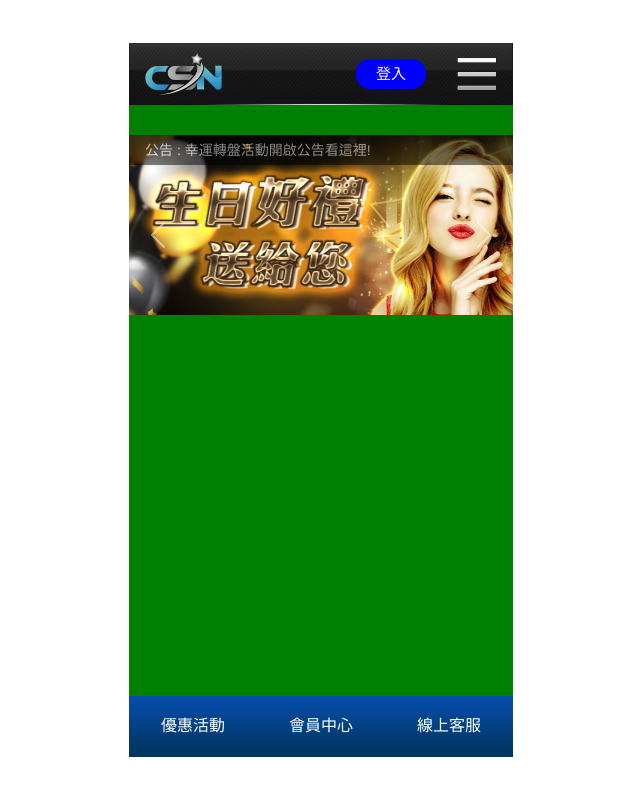
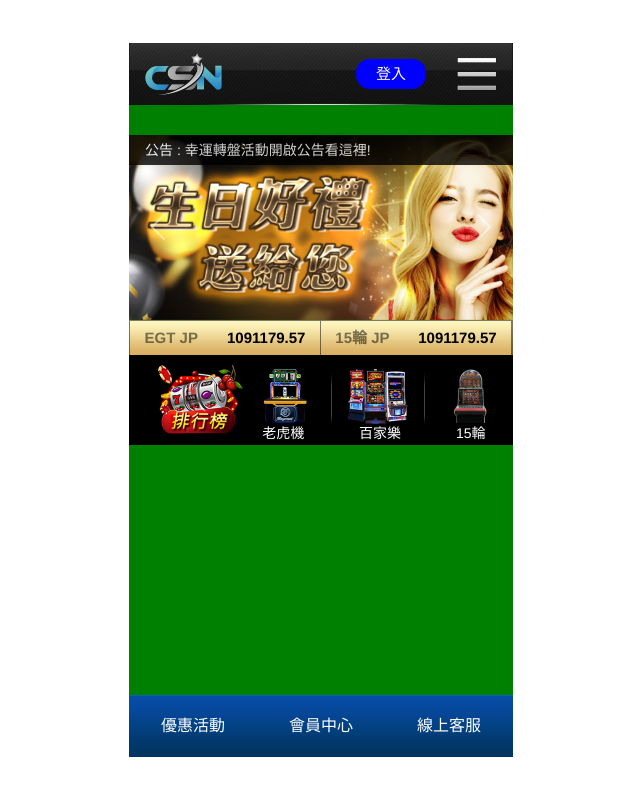
Before and after one commit to mingmoth/game-work, a Vue app: page /#/ in a window 1280 px wide. Shown: the top 796 px of the page, without its empty margins (319-959 px from the left). Built offline with nearby package versions, Linux system fonts and the light colour scheme.

Commit message:
add: System/Select.vue

```diff
--- a/src/components/Carousel.vue
+++ b/src/components/Carousel.vue
@@ -63,7 +63,7 @@ export default {
     height: 30px;
     padding-left: 1em;
     background: #000;
-    opacity: 50%;
+    opacity: 80%;
     &-info {
       z-index: 2;
       line-height: 30px;
@@ -73,10 +73,10 @@ export default {
   }
   .carousel {
     width: 384px;
-    height: 200px;
+    height: 185px;
     img {
       width: 384px;
-      height: 180px;
+      height: 185px;
       object-fit: cover;
     }
   }
--- /dev/null
+++ b/src/components/Select.vue
@@ -0,0 +1,95 @@
+<template>
+  <div class="select">
+    <img
+      src="../assets/button/icon_leaderboard.png"
+      alt=""
+      class="select-image"
+    />
+    <div class="select-items">
+      <img
+        src="../assets/button/icon_r220.png"
+        alt=""
+        class="select-items-img"
+      />
+
+      <img
+        src="../assets/button/line.png"
+        alt=""
+        class="select-items-divider"
+      />
+      <img
+        src="../assets/button/icon_slotgame.png"
+        alt=""
+        class="select-items-img"
+      />
+      <img
+        src="../assets/button/line.png"
+        alt=""
+        class="select-items-divider"
+      />
+      <img
+        src="../assets/button/icon_15w.png"
+        alt=""
+        class="select-items-img"
+      />
+      <div class="select-items-game">
+        <div class="select-items-game-name">老虎機</div>
+        <div class="select-items-game-name">百家樂</div>
+        <div class="select-items-game-name">15輪</div>
+      </div>
+    </div>
+  </div>
+</template>
+
+<script>
+export default {
+  name: "Select",
+};
+</script>
+
+<style lang="scss" scoped>
+.select {
+  width: 384px;
+  height: 90px;
+  background-color: #000;
+  padding-left: 1.8em;
+  display: flex;
+  align-items: center;
+  &-image {
+    width: 85px;
+    height: 85px;
+    cursor: pointer;
+  }
+  &-items {
+    flex: 1;
+    display: flex;
+    justify-content: space-between;
+    align-items: center;
+    position: relative;
+    cursor: pointer;
+    &-img {
+      width: 85px;
+      height: 85px;
+      margin-bottom: 6px;
+    }
+    &-divider {
+      height: 55px;
+    }
+    &-game {
+      position: absolute;
+      bottom: 4px;
+      right: 0;
+      width: 278.2px;
+      height: 16px;
+      cursor: pointer;
+      display: flex;
+      justify-content: space-around;
+      align-items: center;
+      &-name {
+        font-size: 14px;
+        color: white;
+      }
+    }
+  }
+}
+</style>
--- /dev/null
+++ b/src/components/System.vue
@@ -0,0 +1,61 @@
+<template>
+  <div class="system">
+    <img src="../assets/footer/jp_bg.jpg" alt="" class="system-bg">
+    <div class="system-body">
+      <div class="system-body-item">
+        <div class="system-body-item-title">EGT JP</div>
+        <div class="system-body-item-num">1091179.57</div>
+      </div>
+      <div class="system-body-item">
+        <div class="system-body-item-title">15輪 JP</div>
+        <div class="system-body-item-num">1091179.57</div>
+      </div>
+    </div>
+  </div>
+</template>
+
+<script>
+export default {
+  name: 'System',
+}
+</script>
+
+<style lang="scss" scoped>
+.system {
+  width: 384px;
+  height: 35px;
+  position: relative;
+  &-bg {
+    position: absolute;
+    top: 0;
+    z-index: 0;
+    width: 384px;
+    height: 35px;
+  }
+  &-body {
+    display: flex;
+    justify-content: space-between;
+    position: relative;
+    z-index: 1;
+    border: 1px solid rgba(0, 0, 0, 0.5);
+    &-item {
+      height: 35px;
+      width: 50%;
+      display: flex;
+      justify-content: space-around;
+      align-items: center;
+      font-weight: 700;
+      font-size: 15px;
+      color: rgba(0, 0, 0, 0.5);
+      cursor: pointer;
+      border-right: 1px solid rgba(0, 0, 0, 0.5);
+      &-num {
+        color: black;
+        &:hover {
+          color: rgba(0, 0, 0, 0.5);
+        }
+      }
+    }
+  }
+}
+</style>
--- a/src/views/Home.vue
+++ b/src/views/Home.vue
@@ -5,6 +5,8 @@
     <div class="banner">
       <Carousel />
     </div>
+    <System />
+    <Select />
     <Footer />
   </div>
 </template>
@@ -13,11 +15,13 @@
 import Navbar from '../components/Navbar.vue'
 import Sidebar from '../components/Sidebar.vue'
 import Carousel from '../components/Carousel.vue'
+import System from '../components/System.vue'
+import Select from '../components/Select.vue'
 import Footer from '../components/Footer.vue'
 export default {
   name: 'Home',
   components: {
-    Navbar, Sidebar, Carousel, Footer,
+    Navbar, Sidebar, Carousel, System, Select, Footer,
   }
 }
 </script>
```
Also changed, not shown: src/assets/button/line.png (added), src/assets/footer/jp_bg.jpg (added).
